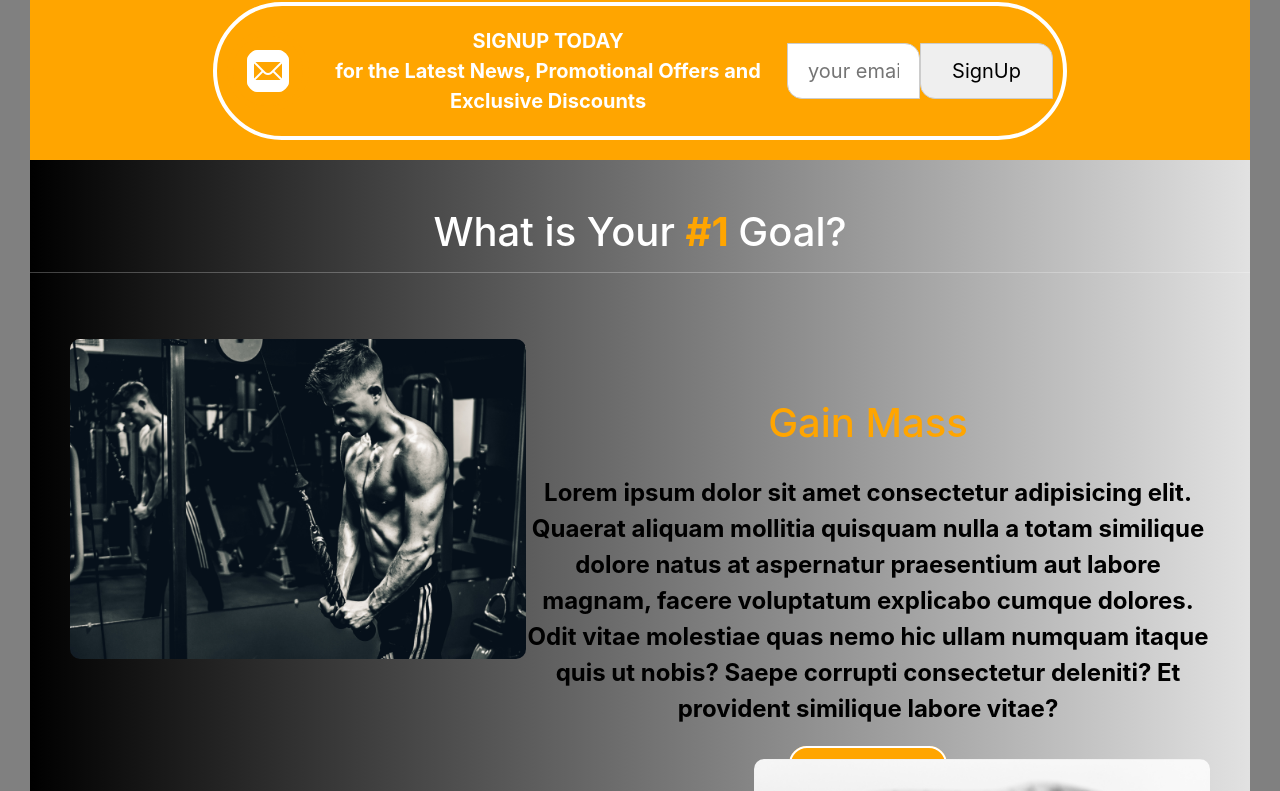
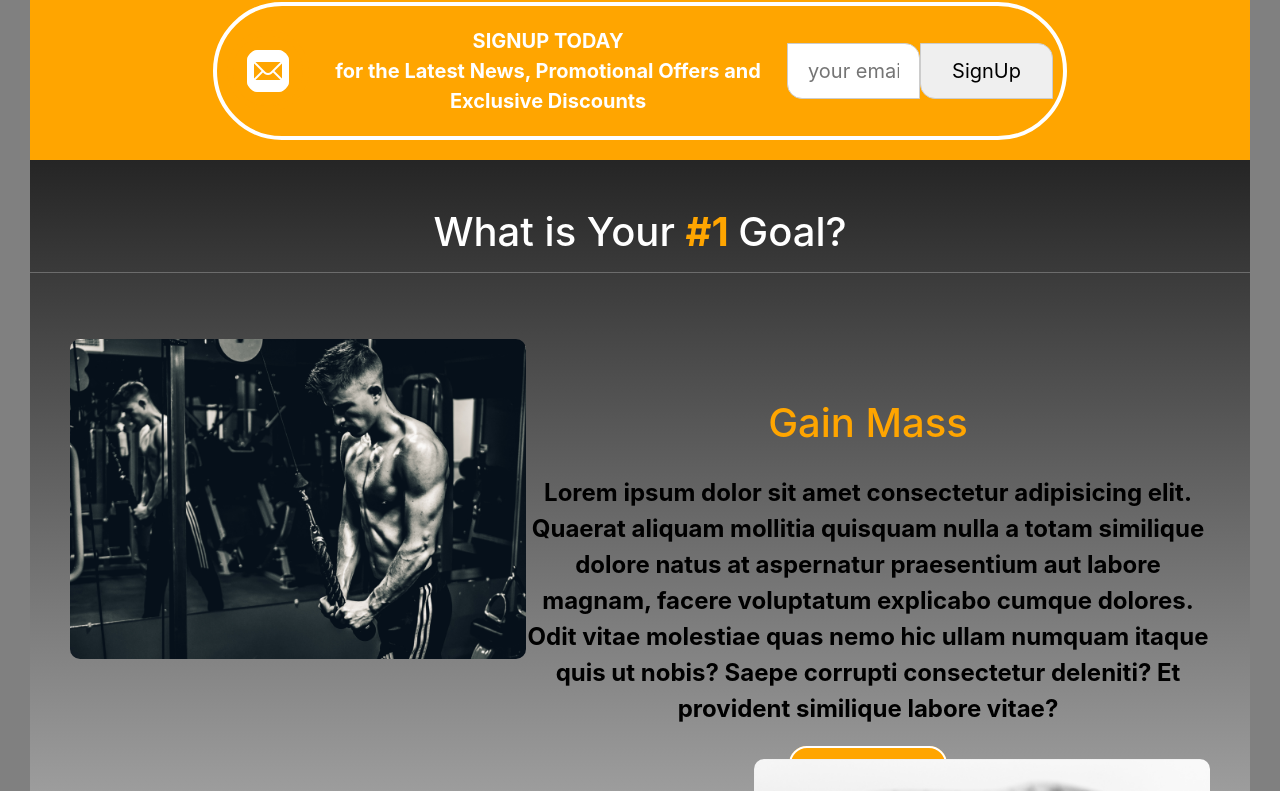
Before and after one commit to CanSudor95/fitness-website, a React (Create React App) app: page / in a window 1280 px wide. Shown: the part 2207-2998 px from the top of the page. Built offline with nearby package versions, Linux system fonts and the light colour scheme; the HTML template or start-up script is replaced by a standard one.

Commit message:
Card Style Changed

```diff
--- a/src/Pages/Exercises/Exercises.js
+++ b/src/Pages/Exercises/Exercises.js
@@ -186,10 +186,19 @@ function Exercises({
           const { id, image, name, difficulty, bodyPart } = exercise;
           return (
             <div className="container-grid">
+              <Link
+                to={`/Exercises/${id}`}
+                style={{ textDecoration: "none", color: "black" }}
+              >
                 <div className="card-image">
                   <img src={image} alt={""} />
                 </div>
+              </Link>
               <div className="container--body">
+                <Link
+                  to={`/Exercises/${id}`}
+                  style={{ textDecoration: "none", color: "black" }}
+                >
                   <div className="left">
                     <h5 className="title">{name}</h5>
                     <p className="text">
@@ -199,6 +208,7 @@ function Exercises({
                       {difficulty}
                     </p>
                   </div>
+                </Link>
                 <div className="right">
                   {exerciseList[key].toggled ? (
                     <button
--- a/src/Pages/Home/Home.css
+++ b/src/Pages/Home/Home.css
@@ -130,7 +130,7 @@
 /*END OF SIGNUP CONTENT*/
 .content2 {
   padding: 2em 0;
-  background: linear-gradient(to right, #000000 0%, #ffffff 113%);
+  background: linear-gradient(to bottom, #252525 0%, #ffffff 113%);
   color: white;
   font-size: 24px;
 }
```
Lines whose indentation alone changed are shown as unchanged.
